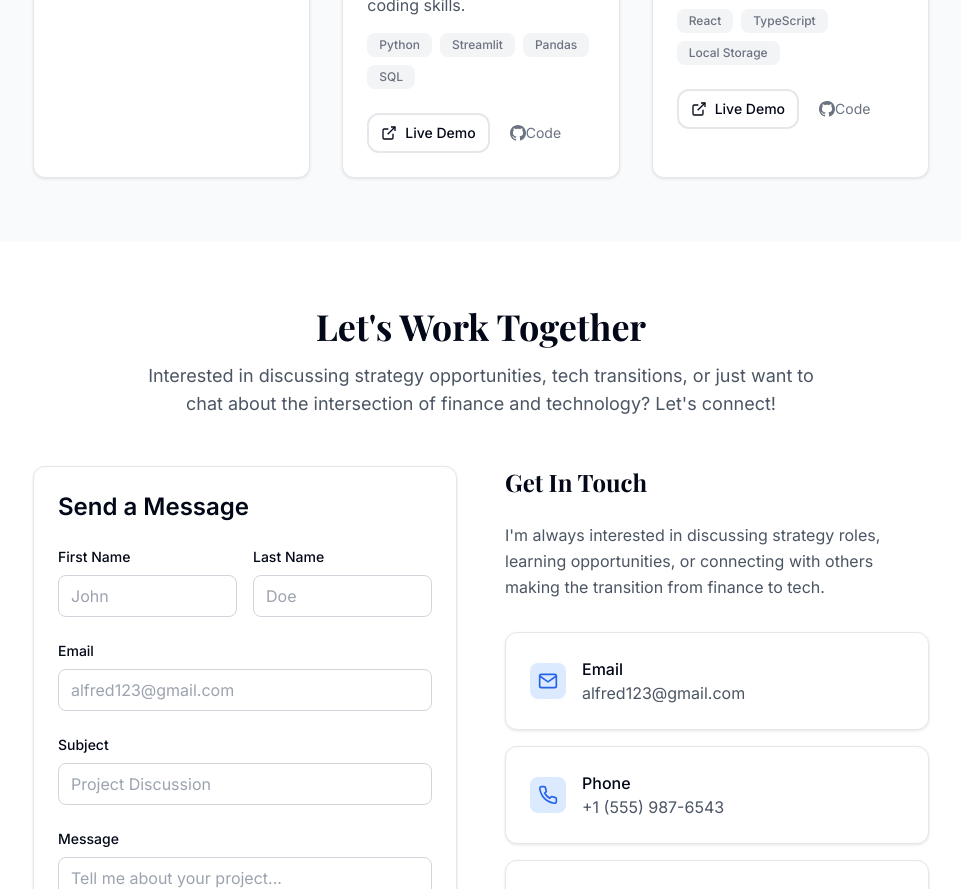
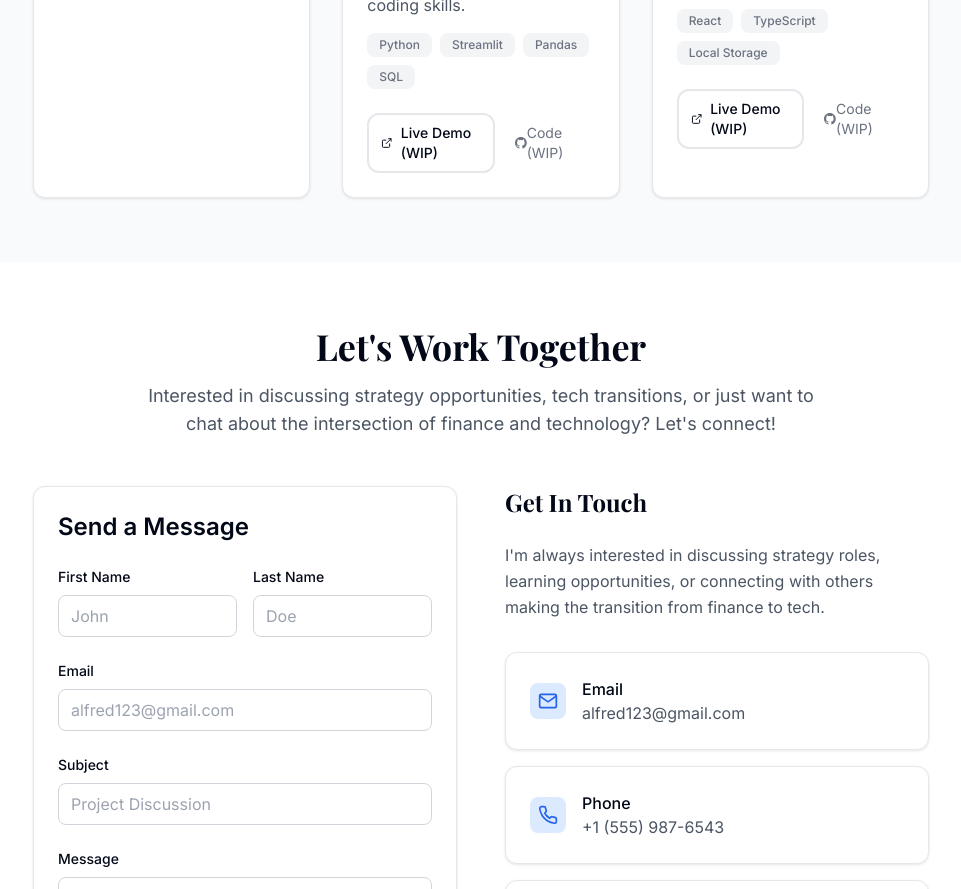
Before and after one commit to alflin/alflin.github.io, a plain HTML site: page index.html in a window 1280 px wide. Shown: the part 2650-3539 px from the top of the page, without its empty margins (159-1120 px from the left). Drawn offline with nearby package versions, Linux system fonts and the light colour scheme.

Commit message:
Update index.html

```diff
--- a/index.html
+++ b/index.html
@@ -552,7 +552,7 @@
                                 </svg>
                                     Live Demo
                             </a>
-                            <a href="#" class="btn-ghost text-sm py-2 px-3">
+                            <a href="https://github.com/alflin/calorie_counter" class="btn-ghost text-sm py-2 px-3">
                                 <svg width="16" height="16" viewBox="0 0 24 24" fill="currentColor">
                                     <path d="M12 0c-6.626 0-12 5.373-12 12 0 5.302 3.438 9.8 8.207 11.387.599.111.793-.261.793-.577v-2.234c-3.338.726-4.033-1.416-4.033-1.416-.546-1.387-1.333-1.756-1.333-1.756-1.089-.745.083-.729.083-.729 1.205.084 1.839 1.237 1.839 1.237 1.07 1.834 2.807 1.304 3.492.997.107-.775.418-1.305.762-1.604-2.665-.305-5.467-1.334-5.467-5.931 0-1.311.469-2.381 1.236-3.221-.124-.303-.535-1.524.117-3.176 0 0 1.008-.322 3.301 1.23.957-.266 1.983-.399 3.003-.404 1.02.005 2.047.138 3.006.404 2.291-1.552 3.297-1.23 3.297-1.23.653 1.653.242 2.874.118 3.176.77.84 1.235 1.911 1.235 3.221 0 4.609-2.807 5.624-5.479 5.921.43.372.823 1.102.823 2.222v3.293c0 .319.192.694.801.576 4.765-1.589 8.199-6.086 8.199-11.386 0-6.627-5.373-12-12-12z"/>
                                 </svg>
@@ -590,13 +590,13 @@
                                     <polyline points="15,3 21,3 21,9"/>
                                     <line x1="10" y1="14" x2="21" y2="3"/>
                                 </svg>
-                                Live Demo
+                                Live Demo (WIP)
                             </a>
                             <a href="#" class="btn-ghost text-sm py-2 px-3">
                                 <svg width="16" height="16" viewBox="0 0 24 24" fill="currentColor">
                                     <path d="M12 0c-6.626 0-12 5.373-12 12 0 5.302 3.438 9.8 8.207 11.387.599.111.793-.261.793-.577v-2.234c-3.338.726-4.033-1.416-4.033-1.416-.546-1.387-1.333-1.756-1.333-1.756-1.089-.745.083-.729.083-.729 1.205.084 1.839 1.237 1.839 1.237 1.07 1.834 2.807 1.304 3.492.997.107-.775.418-1.305.762-1.604-2.665-.305-5.467-1.334-5.467-5.931 0-1.311.469-2.381 1.236-3.221-.124-.303-.535-1.524.117-3.176 0 0 1.008-.322 3.301 1.23.957-.266 1.983-.399 3.003-.404 1.02.005 2.047.138 3.006.404 2.291-1.552 3.297-1.23 3.297-1.23.653 1.653.242 2.874.118 3.176.77.84 1.235 1.911 1.235 3.221 0 4.609-2.807 5.624-5.479 5.921.43.372.823 1.102.823 2.222v3.293c0 .319.192.694.801.576 4.765-1.589 8.199-6.086 8.199-11.386 0-6.627-5.373-12-12-12z"/>
                                 </svg>
-                                Code
+                                Code (WIP)
                             </a>
                         </div>
                     </div>
@@ -629,13 +629,13 @@
                                     <polyline points="15,3 21,3 21,9"/>
                                     <line x1="10" y1="14" x2="21" y2="3"/>
                                 </svg>
-                                Live Demo
+                                Live Demo (WIP)
                             </a>
                             <a href="#" class="btn-ghost text-sm py-2 px-3">
                                 <svg width="16" height="16" viewBox="0 0 24 24" fill="currentColor">
                                     <path d="M12 0c-6.626 0-12 5.373-12 12 0 5.302 3.438 9.8 8.207 11.387.599.111.793-.261.793-.577v-2.234c-3.338.726-4.033-1.416-4.033-1.416-.546-1.387-1.333-1.756-1.333-1.756-1.089-.745.083-.729.083-.729 1.205.084 1.839 1.237 1.839 1.237 1.07 1.834 2.807 1.304 3.492.997.107-.775.418-1.305.762-1.604-2.665-.305-5.467-1.334-5.467-5.931 0-1.311.469-2.381 1.236-3.221-.124-.303-.535-1.524.117-3.176 0 0 1.008-.322 3.301 1.23.957-.266 1.983-.399 3.003-.404 1.02.005 2.047.138 3.006.404 2.291-1.552 3.297-1.23 3.297-1.30.653 1.653.242 2.874.118 3.176.77.84 1.235 1.911 1.235 3.221 0 4.609-2.807 5.624-5.479 5.921.43.372.823 1.102.823 2.222v3.293c0 .319.192.694.801.576 4.765-1.589 8.199-6.086 8.199-11.386 0-6.627-5.373-12-12-12z"/>
                                 </svg>
-                                Code
+                                Code (WIP)
                             </a>
                         </div>
                     </div>
```
